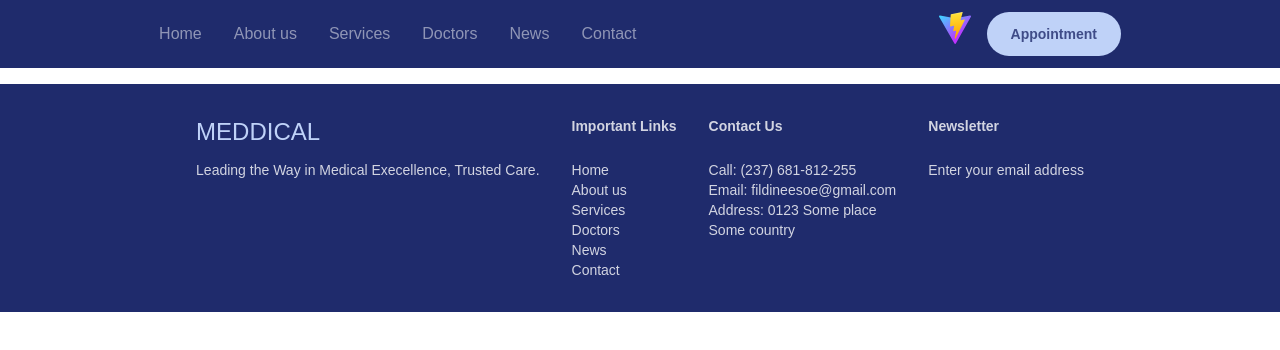
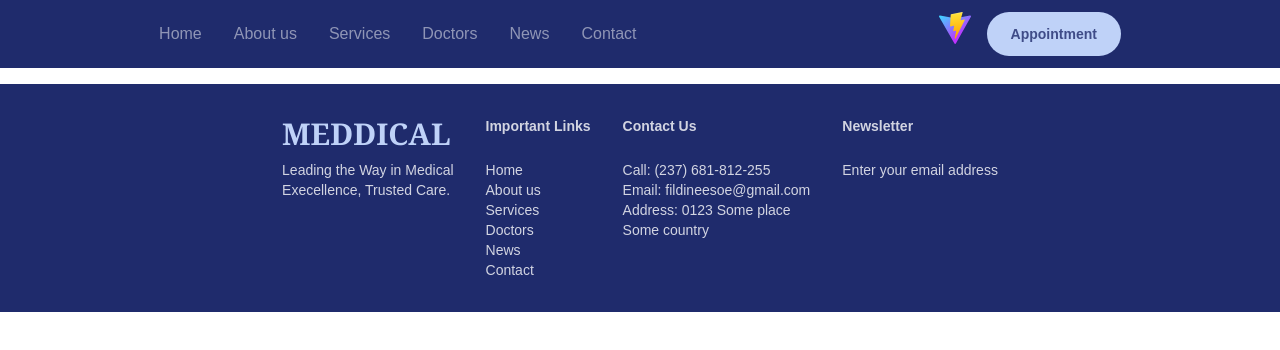
Before and after one commit to MinhChieens/random-assgn-demo, a React (Vite) app: page / in a window 1280 px wide. Shown: the top 350 px of the page. Built offline with nearby package versions, Linux system fonts and the light colour scheme.

Commit message:
modified:   src/components/Footer.jsx

```diff
--- a/src/components/Footer.jsx
+++ b/src/components/Footer.jsx
@@ -5,9 +5,11 @@ const Footer = () => {
     <div className="static bottom-0 left-0 w-full flex items-center text-white/80 text-sm bg-darkblue">
       <div className="flex m-auto py-8">
         <div className="flex-col items-center mx-auto px-4 align-top">
-          <div className="text-2xl text-lightblue pb-3">MEDDICAL</div>
+          <p className="text-lightblue text-3xl font-bold font-serif pb-2">
+            MEDDICAL
+          </p>
           <div className="text-wrap">
-            Leading the Way in Medical Execellence, Trusted Care.
+            Leading the Way in Medical <br /> Execellence, Trusted Care.
           </div>
         </div>
         <div className="flex-col items-center mx-auto px-4 align-top">
```
